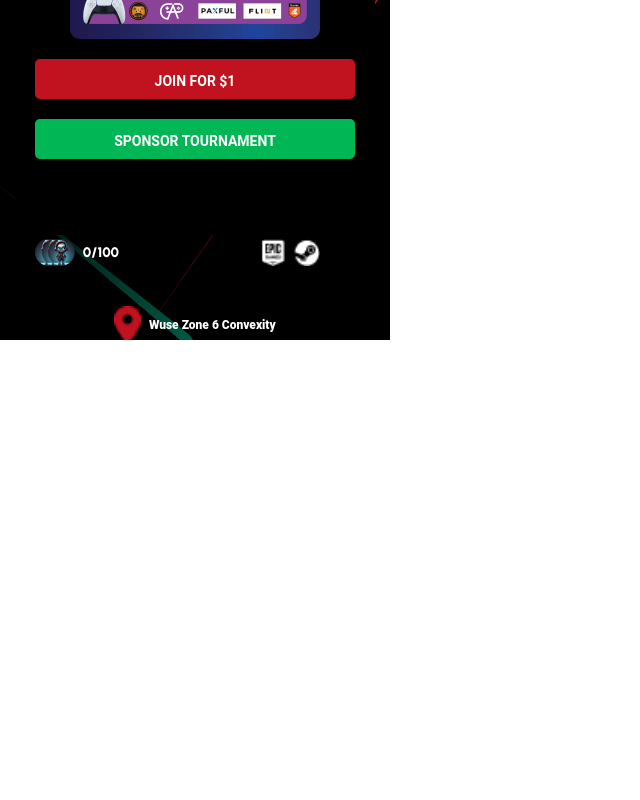
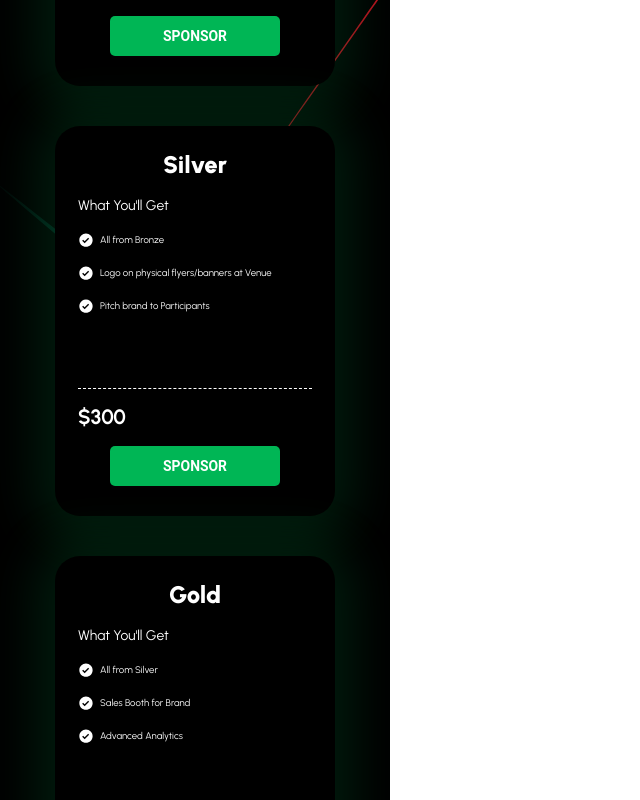
Before and after one commit to kachdekan/gapsc, a Next.js app in the folder packages/react-app/: page /games/sponsorship in a window 1280 px wide. Shown: the part 460-1260 px from the top of the page, without its empty margins (0-640 px from the left). Before the commit the page ends 800 px from the top, so only its background shows below. Built offline with nearby package versions, Linux system fonts and the light colour scheme; what @celo/rainbowkit-celo, @rainbow-me/rainbowkit, wagmi would draw is missing.

Commit message:
WIP: Integrate API

```diff
--- a/packages/react-app/components/Header.tsx
+++ b/packages/react-app/components/Header.tsx
@@ -17,7 +17,7 @@ export default function Header() {
             setHideConnectBtn(true);
             connect();
         }
-    }, []);
+    }, [connect]);
 
     return (
         <Disclosure as="nav" className="bg-prosperity border-b border-black">
--- a/packages/react-app/components/sponsorship-pack-card.tsx
+++ b/packages/react-app/components/sponsorship-pack-card.tsx
@@ -1,28 +1,37 @@
+import { Button } from "@material-tailwind/react";
 import React, { FC } from "react";
 
 interface IProps {
   tier: string;
   title: string;
   perks: string[];
+  sponsorshipAmount: string;
 }
 
-const SponsorshipPackCard: FC<IProps> = ({ tier, title, perks }) => {
+const SponsorshipPackCard: FC<IProps> = ({
+  tier,
+  title,
+  perks,
+  sponsorshipAmount,
+}) => {
   return (
-    <div className='w-[280px] h-[390px] bg-black px-[23px] space-y-[8px] py-[21px] rounded-[25px]'>
+    <div className='w-[280px] h-[390px] bg-black px-[23px] space-y-[12px] py-[21px] rounded-[25px] shadow-[0px_4px_50px_20px_rgba(0,182,85,0.15)]'>
       {/* Tier */}
       <div className='w-full flex items-center justify-center text-white text-[1.5rem] font-[900]'>
         {tier}
       </div>
 
       {/* Details */}
-      <div className="space-y-[12px] border-b-[1px] border-dashed border-[1px]">
+      <div className='h-[194px] space-y-[12px] pb-[12px] border-b-[1px] border-dashed border-b-white'>
         <div className='w-full flex flex-col items-center gap-y-[16px]'>
           {/* Title */}
-          <h5 className='text-white text-[0.87rem] font-[400]'>{title}</h5>
+          <h5 className='w-full flex items-center justify-start text-white text-[0.87rem] text-left font-[400]'>
+            {title}
+          </h5>
 
           {/* Perks */}
           {perks?.map((perk, idx) => (
-            <div key={idx} className='w-full flex-items-center space-x-[6px]'>
+            <div key={idx} className='w-full flex items-center space-x-[6px]'>
               <span>
                 <svg
                   width='16'
@@ -38,17 +47,27 @@ const SponsorshipPackCard: FC<IProps> = ({ tier, title, perks }) => {
                 </svg>
               </span>
               {/* perk */}
-              <p className='text-white font-[400]'>{perk}</p>
+              <p className='text-white text-[0.6rem] font-[400]'>{perk}</p>
             </div>
           ))}
         </div>
-
-        {/* Amount payout */}
-        <div className="space-y-[14px]">
-         {/* Payout */}
-         <div className="flex items-center justify-start text-white text-[21px] font-[700]">
-            $100
-         </div>
+      </div>
+      {/* Amount payout */}
+      <div className='w-full space-y-[14px]'>
+        {/* Payout */}
+        <div className='flex flex-col items-center justify-start gap-[14px]'>
+          <div className='text-white text-[1.3rem] self-start text-left font-[700]'>
+            ${sponsorshipAmount}
+          </div>
+          {/* More Button */}
+          <Button
+            placeholder='More'
+            ripple={true}
+            // onClick={() => push("/games/2")}
+            className='text-white text-[0.87rem] bg-green w-[170px] h-[40px] flex items-center justify-center text-center rounded-[5px]'
+          >
+            Sponsor
+          </Button>
         </div>
       </div>
     </div>
--- a/packages/react-app/package.json
+++ b/packages/react-app/package.json
@@ -14,11 +14,13 @@
         "@heroicons/react": "^2.0.18",
         "@material-tailwind/react": "^2.1.5",
         "@rainbow-me/rainbowkit": "^1.0.2",
+        "@reduxjs/toolkit": "^2.0.1",
         "@svgr/webpack": "^8.1.0",
         "ethers": "^5.7.2",
         "next": "^13.4.2",
         "react": "18.2.0",
         "react-dom": "18.2.0",
+        "react-redux": "^9.0.4",
         "viem": "^0.3.30",
         "wagmi": "^1.2"
     },
--- /dev/null
+++ b/packages/react-app/pages/games/sponsorship.tsx
@@ -0,0 +1,54 @@
+import React from "react";
+import SponsorshipPackCard from "@/components/sponsorship-pack-card";
+
+const bronzeSponsorshipPerks = [
+  "Social media mentions/tags",
+  "Logo on Digital Flyers",
+  "12/7 Support",
+];
+
+const silverSponsorshipPerks = [
+  "All from Bronze",
+  "Logo on physical flyers/banners at Venue",
+  "Pitch brand to Participants",
+];
+
+const goldSponsorshipPerks = [
+  "All from Silver",
+  "Sales Booth for Brand",
+  "Advanced Analytics",
+];
+
+const SponsorshipPack = () => {
+  return (
+    <div className='w-full flex flex-col items-center gap-y-[32px] pt-[80px] pb-[40px]'>
+      <h5 className='text-white text-base font-[600]'>Choose a Subscription</h5>
+      {/* Sponsorship packs */}
+      <div className='flex flex-col gap-y-[40px]'>
+        {/* Bronze Package */}
+        <SponsorshipPackCard
+          tier='Bronze'
+          title="What You'll Get"
+          perks={bronzeSponsorshipPerks}
+          sponsorshipAmount="100"
+        />
+        {/* Silver Package */}
+        <SponsorshipPackCard
+          tier='Silver'
+          title="What You'll Get"
+          perks={silverSponsorshipPerks}
+          sponsorshipAmount="300"
+        />
+        {/* Gold Package */}
+        <SponsorshipPackCard
+          tier='Gold'
+          title="What You'll Get"
+          perks={goldSponsorshipPerks}
+          sponsorshipAmount="500"
+        />
+      </div>
+    </div>
+  );
+};
+
+export default SponsorshipPack;
--- a/packages/react-app/pages/sponsorship-pack.tsx
+++ /dev/null
@@ -1,13 +0,0 @@
-import React from 'react'
-
-const SponsorshipPack = () => {
-  return (
-    <div className='w-full flex flex-col items-center gap-y-[32px]'>
-      <h5 className='text-white text-base font-[600]'>
-        Choose a Subscription
-      </h5>
-    </div>
-  );
-}
-
-export default SponsorshipPack
```
Also changed, not shown: packages/react-app/redux/api/base-api.ts (added, +29 -0 lines), packages/react-app/redux/services/get-tournament-packages.ts (added, +44 -0 lines), packages/react-app/redux/services/get-tournament.ts (added, +44 -0 lines), packages/react-app/redux/services/get-tournaments.ts (added, +44 -0 lines), packages/react-app/redux/services/sponsor-tournament.ts (added, +47 -0 lines), packages/react-app/redux/slices/global.ts (added, +29 -0 lines), packages/react-app/redux/store.ts (added, +28 -0 lines), 1 other file (tests, documents, lock files or other folders).
